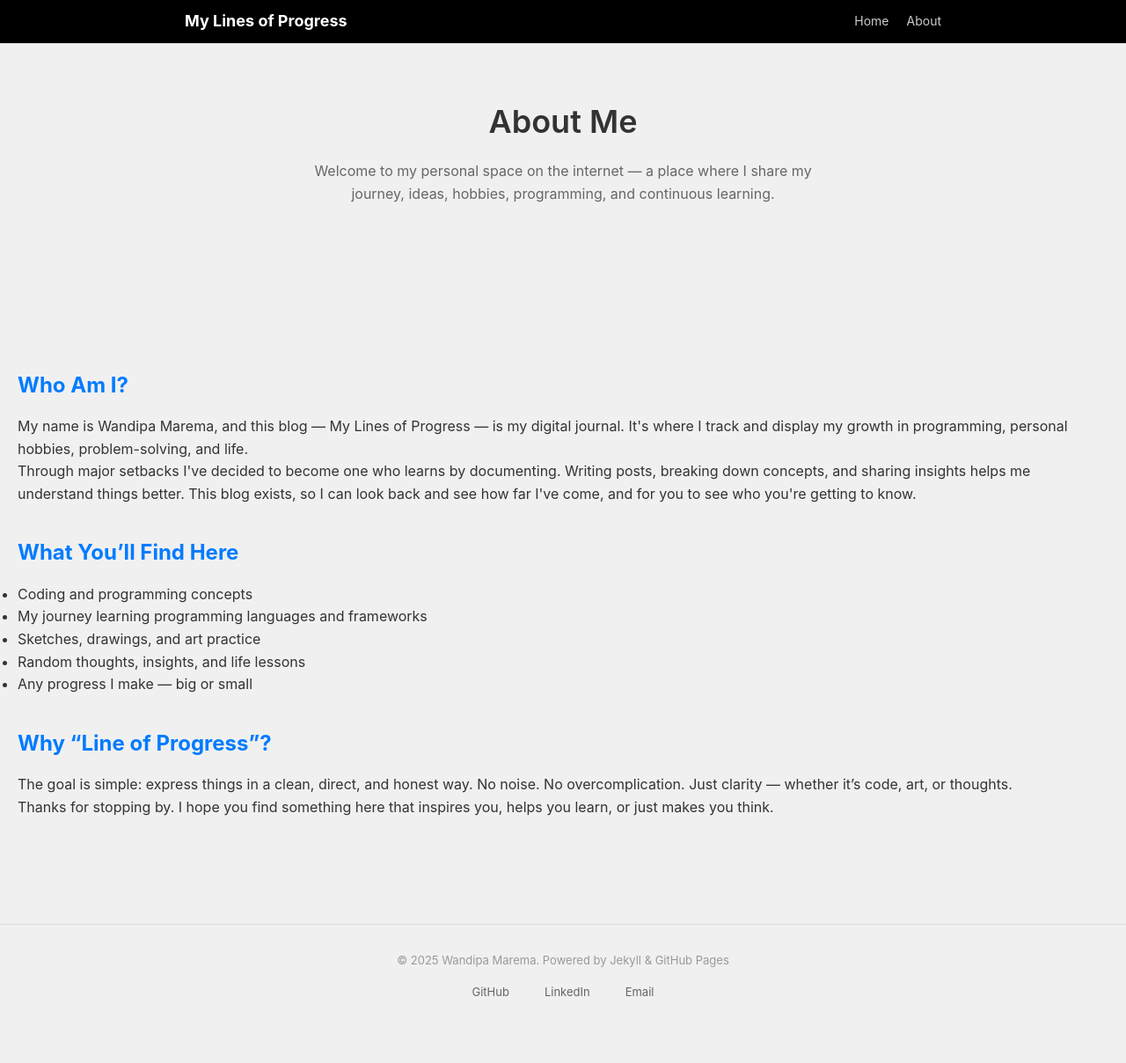
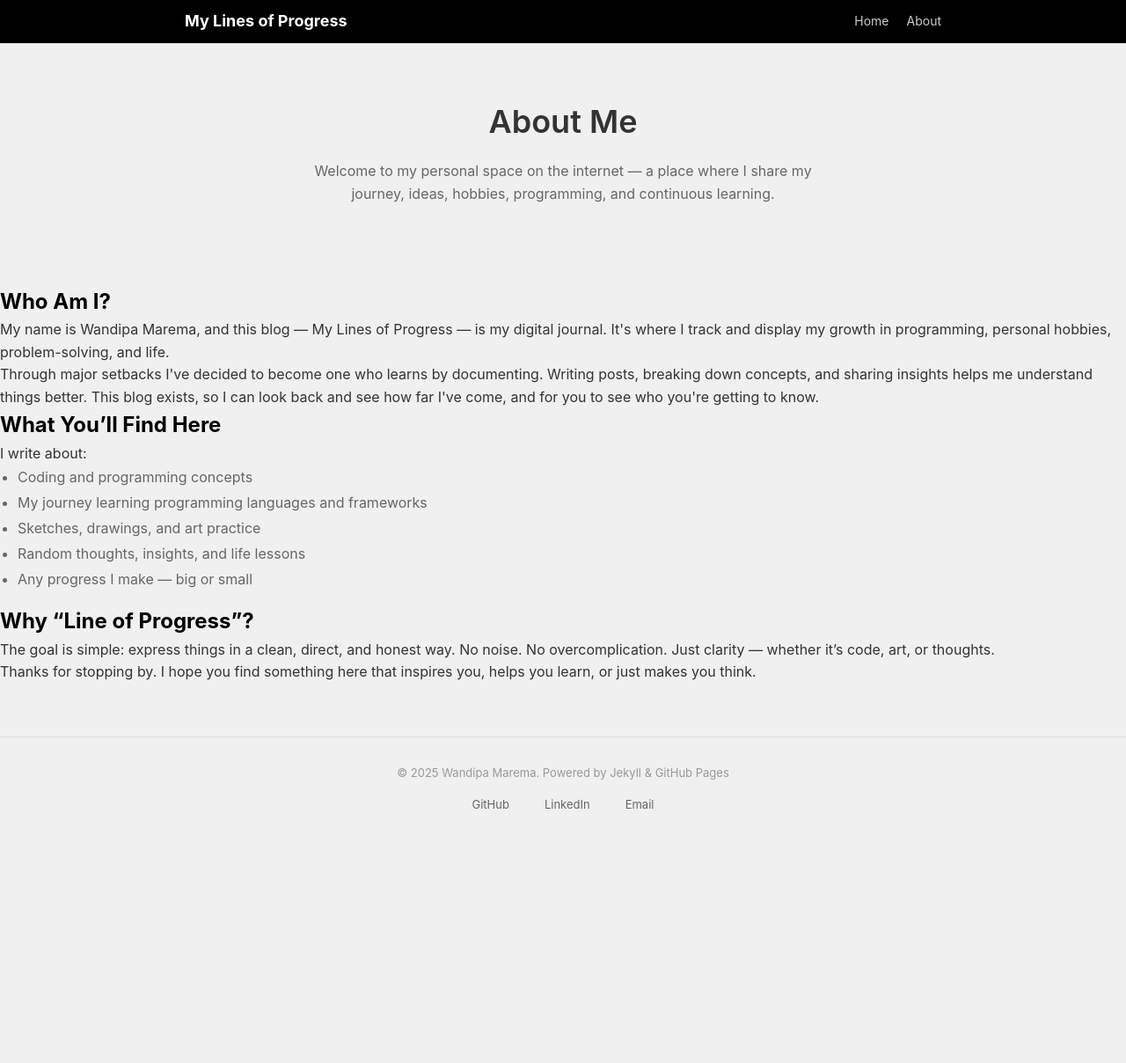
Before and after one commit to 1neWrld/1neWrld.github.io, a Jekyll site: the page built from about.md, in a window 1280 px wide. Shown: the whole page at 88% size. Built offline with Jekyll 4.4.1, drawn with Linux system fonts in a browser that asks for light colours; after the commit the page ends 994 px from its top, so only the background shows below that.

Commit message:
- working on fixing about page

```diff
--- a/about.md
+++ b/about.md
@@ -11,9 +11,9 @@ permalink: /about/
   </div>
 </section>
 
-<div class="content-container about">
+<div class="content-container">
   <div class="content-card">
-    <h2>Who Am I?</h2>
+    <h2 style="color: #000; font-weight: bold;">Who Am I?</h2>
     <p>
       My name is Wandipa Marema, and this blog — My Lines of Progress — is my digital journal.
       It's where I track and display my growth in programming, personal hobbies, problem-solving, and life.
@@ -25,8 +25,9 @@ permalink: /about/
       can look back and see how far I've come, and for you to see who you're getting to know.
     </p>
 
-    <h2>What You’ll Find Here</h2>
-    <ul>
+    <h2 style="color: #000; font-weight: bold;">What You’ll Find Here</h2>
+    <p>I write about:</p>
+    <ul style="color:#666; margin-left:20px; margin-bottom:15px; line-height:1.8;">
       <li>Coding and programming concepts</li>
       <li>My journey learning programming languages and frameworks</li>
       <li>Sketches, drawings, and art practice</li>
@@ -34,7 +35,7 @@ permalink: /about/
       <li>Any progress I make — big or small</li>
     </ul>
 
-    <h2>Why “Line of Progress”?</h2>
+    <h2 style="color: #000; font-weight: bold;">Why “Line of Progress”?</h2>
     <p>
       The goal is simple: express things in a clean, direct, and honest way.
       No noise. No overcomplication. Just clarity — whether it’s code, art, or thoughts.
```
